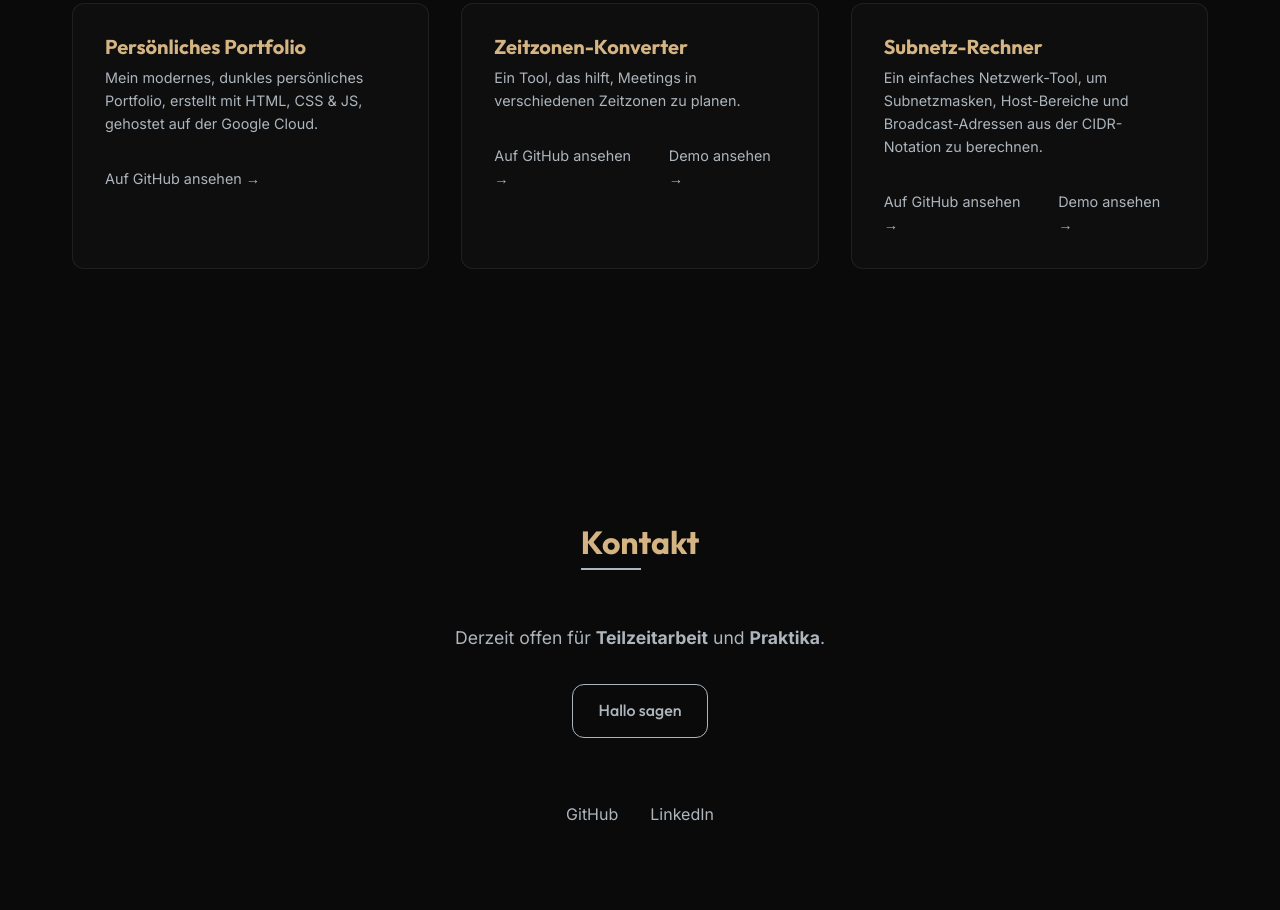
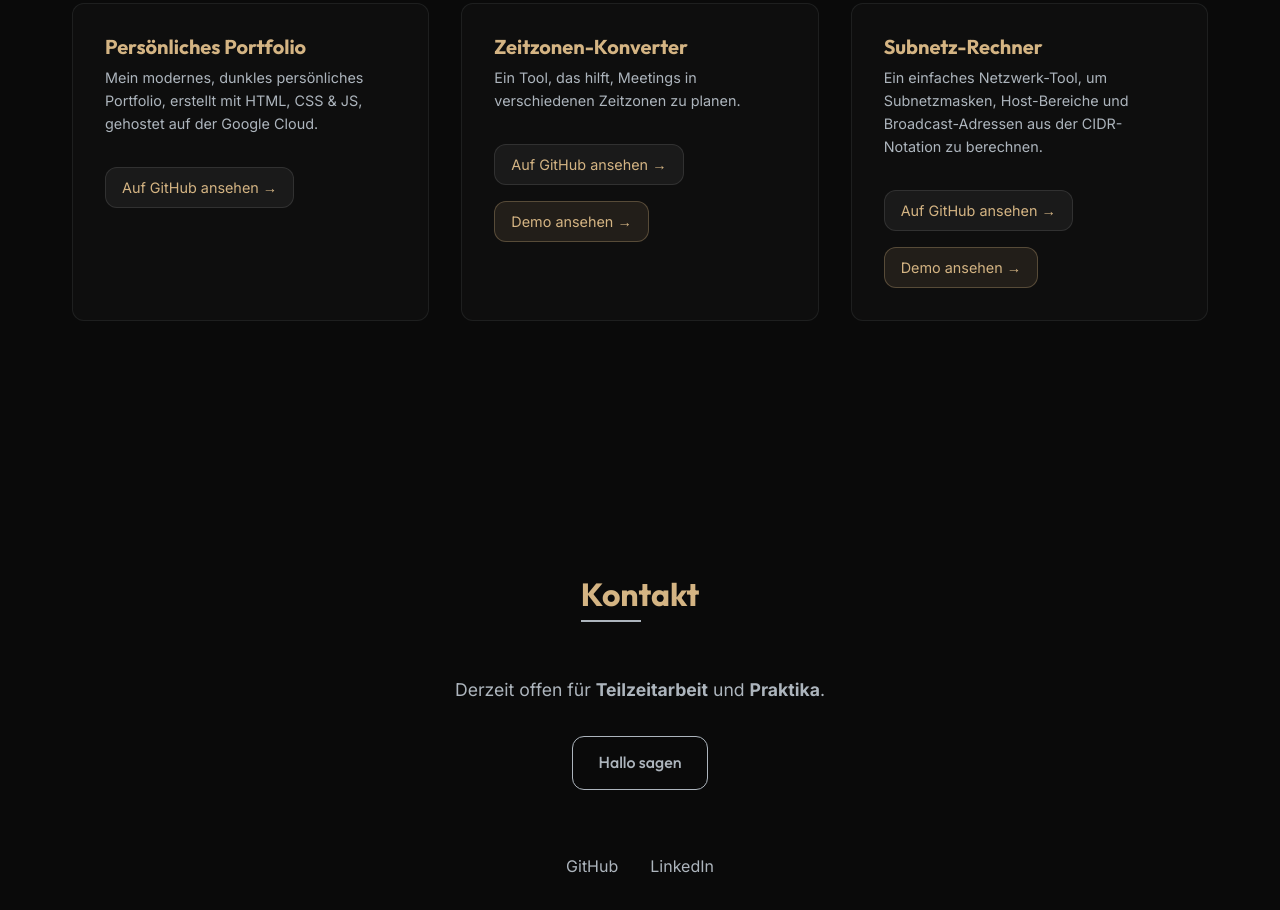
Before and after one commit to Johanneshaug/personal-portfolio, a website: page public/index.html in a window 1280 px wide. Shown: the part 1738-2648 px from the top of the page. Drawn offline with Linux system fonts and the light colour scheme.

Commit message:
style: Improve look of project link buttons

```diff
--- a/public/css/style.css
+++ b/public/css/style.css
@@ -415,26 +415,42 @@ ul {
 
 .project-links {
     display: flex;
-    gap: 1.5rem;
+    gap: 1rem;
     align-items: center;
+    flex-wrap: wrap;
+    margin-top: auto;
 }
 
 .project-link {
     font-size: 0.9rem;
-    color: var(--accent-color);
+    color: var(--text-primary);
     font-weight: 500;
+    padding: 0.5rem 1rem;
+    border-radius: var(--border-radius);
+    background: rgba(255, 255, 255, 0.05);
+    border: 1px solid rgba(255, 255, 255, 0.1);
+    display: inline-flex;
+    align-items: center;
+    justify-content: center;
 }
 
 .project-link:hover {
-    text-decoration: underline;
+    background: rgba(255, 255, 255, 0.1);
+    border-color: rgba(255, 255, 255, 0.2);
+    transform: translateY(-2px);
+    text-decoration: none;
 }
 
 .demo-link {
-    color: var(--accent-color);
+    background: rgba(212, 180, 131, 0.1);
+    color: var(--tan-accent);
+    border: 1px solid rgba(212, 180, 131, 0.3);
 }
 
 .demo-link:hover {
-    color: #fff;
+    background: rgba(212, 180, 131, 0.2);
+    color: var(--tan-accent);
+    border-color: var(--tan-accent);
 }
 
 
```
